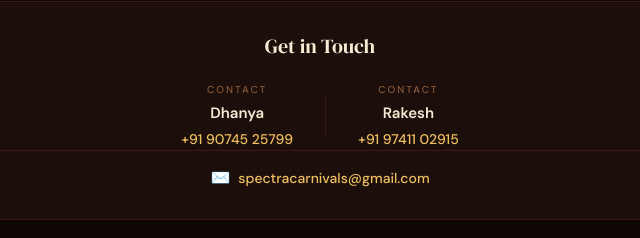
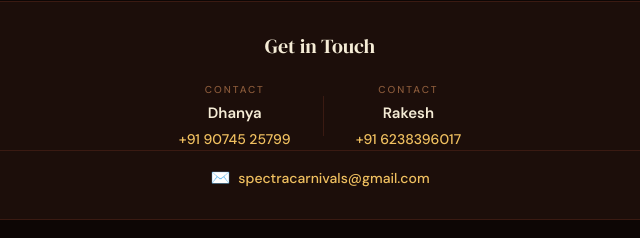
Before and after one commit to spectracarnivals-cause/cochlear-stalls, a plain HTML site: page index.html in a window 1280 px wide. Shown: the part 1518-1756 px from the top of the page, 320-960 px from the left. Drawn offline with Linux system fonts and the light colour scheme.

Commit message:
Update index.html

```diff
--- a/index.html
+++ b/index.html
@@ -302,7 +302,7 @@ footer{text-align:center;padding:24px;font-size:11px;color:var(--ink3);letter-sp
     <div style="display:flex;align-items:center;justify-content:center;gap:32px;flex-wrap:wrap;margin-bottom:0;">
       <div class="contact-person" style="align-items:center;"><span class="contact-label-sm">Contact</span><span class="contact-name-val">Dhanya</span><span class="contact-num">+91 90745 25799</span></div>
       <div style="width:1px;height:40px;background:var(--border);flex-shrink:0;"></div>
-      <div class="contact-person" style="align-items:center;"><span class="contact-label-sm">Contact</span><span class="contact-name-val">Rakesh</span><span class="contact-num">+91 97411 02915</span></div>
+      <div class="contact-person" style="align-items:center;"><span class="contact-label-sm">Contact</span><span class="contact-name-val">Rakesh</span><span class="contact-num">+91 6238396017</span></div>
     </div>
     <div class="contact-email-row" style="justify-content:center;"><span>&#9993;&#65039;</span><span class="contact-email-val">spectracarnivals&#64;gmail.com</span></div>
   </div>
```
